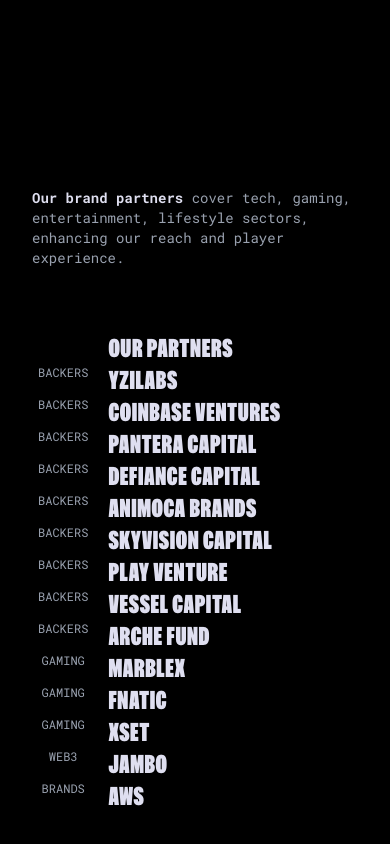
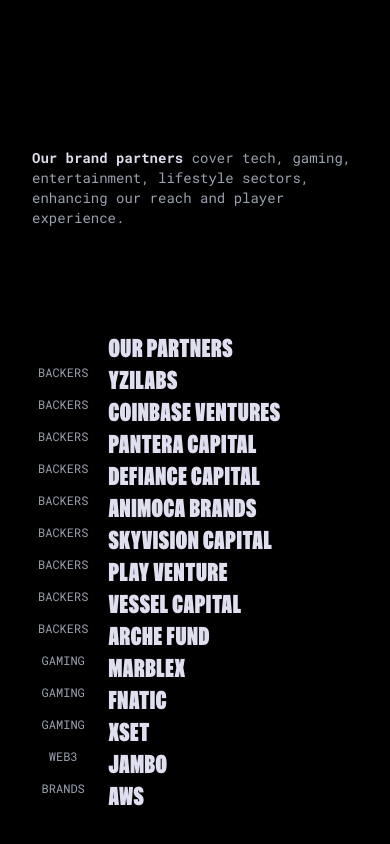
Before and after one commit to SpizhovyiMaxDev/zentry-awwwards, a React (Vite) app: page / in a window 390 px wide. Shown: the part 5549-6393 px from the top of the page. Built offline with nearby package versions, Linux system fonts and the light colour scheme.

Commit message:
Developed a sticky responsive text

```diff
--- a/src/layouts/Partners.tsx
+++ b/src/layouts/Partners.tsx
@@ -6,8 +6,10 @@ function Partners() {
   return (
     <section className="bg-black py-36">
       <div className="mx-auto grid max-w-[70rem] justify-center gap-16 px-8 sm:grid-cols-2 sm:gap-5">
-        <div className="xs:text-md max-w-[30rem] text-sm text-gray-400 lg:text-lg">
-          {parse(PARTNERS_ITEMS[0]?.description || "")}
+        <div className="max-w-[30rem]">
+          <div className="xs:text-md sticky top-1/2 -translate-y-1/2 text-sm text-gray-400 lg:text-lg">
+            {parse(PARTNERS_ITEMS[0].description)}
+          </div>
         </div>
         <ul className="max-w-[28rem]">
           <PartnerItem
--- a/src/ui/FeaturedCard.tsx
+++ b/src/ui/FeaturedCard.tsx
@@ -30,6 +30,7 @@ function FeaturedCard({
       tiltY: -10,
       perspective: 1200,
       resetOnLeave: true,
+      isTranslating: true,
     });
 
   function handleMouseEnter() {
```
